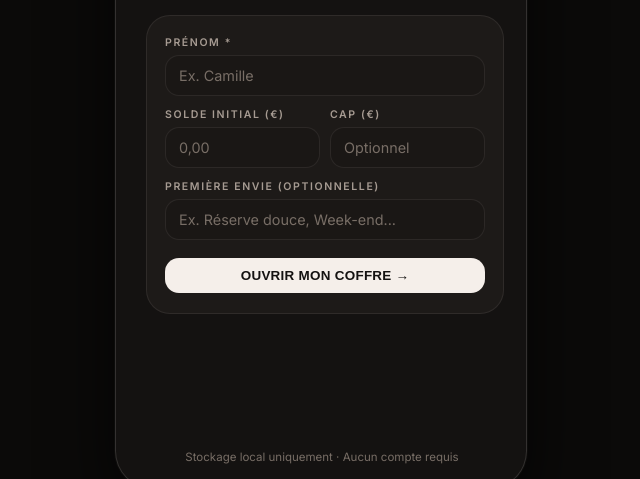
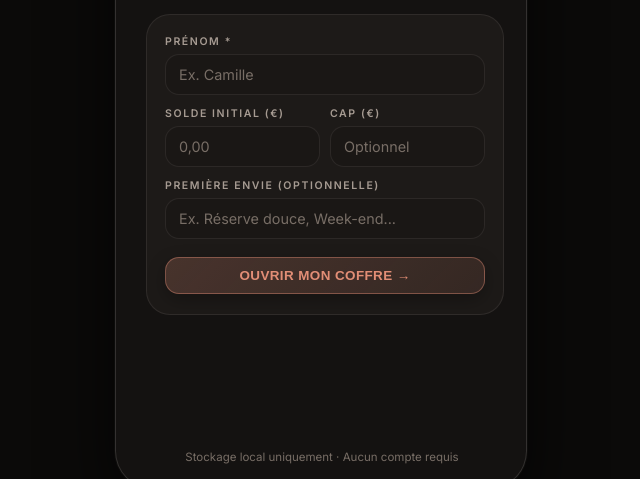
Before and after one commit to Guiwix-pro/coffre-doux, a plain HTML site: page index.html in a window 1280 px wide. Shown: the part 321-800 px from the top of the page, without its empty margins (319-959 px from the left). Drawn offline with nearby package versions, Linux system fonts and the light colour scheme; a web font is replaced by a local one.

Commit message:
Update index.html

```diff
--- a/index.html
+++ b/index.html
@@ -232,16 +232,22 @@
     }
 
     .btn-cream {
-      background: var(--text-main);
-      color: var(--bg-app);
-      border: none;
+      background: linear-gradient(135deg, rgba(226, 142, 118, 0.22) 0%, rgba(226, 142, 118, 0.12) 100%);
+      color: var(--accent);
+      border: 1px solid rgba(226, 142, 118, 0.42);
       border-radius: 14px;
       padding: 10px 16px;
       font-weight: 600;
       font-size: 0.84rem;
-      letter-spacing: 0.02em;
+      letter-spacing: 0.03em;
       cursor: pointer;
-      transition: transform 0.15s ease, opacity 0.15s ease;
+      box-shadow: 0 6px 18px rgba(0, 0, 0, 0.28);
+      transition: transform 0.15s ease, background 0.18s ease, border-color 0.18s ease;
+    }
+
+    .btn-cream:hover {
+      background: linear-gradient(135deg, rgba(226, 142, 118, 0.3) 0%, rgba(226, 142, 118, 0.16) 100%);
+      border-color: rgba(226, 142, 118, 0.65);
     }
 
     .btn-cream:active {
```
